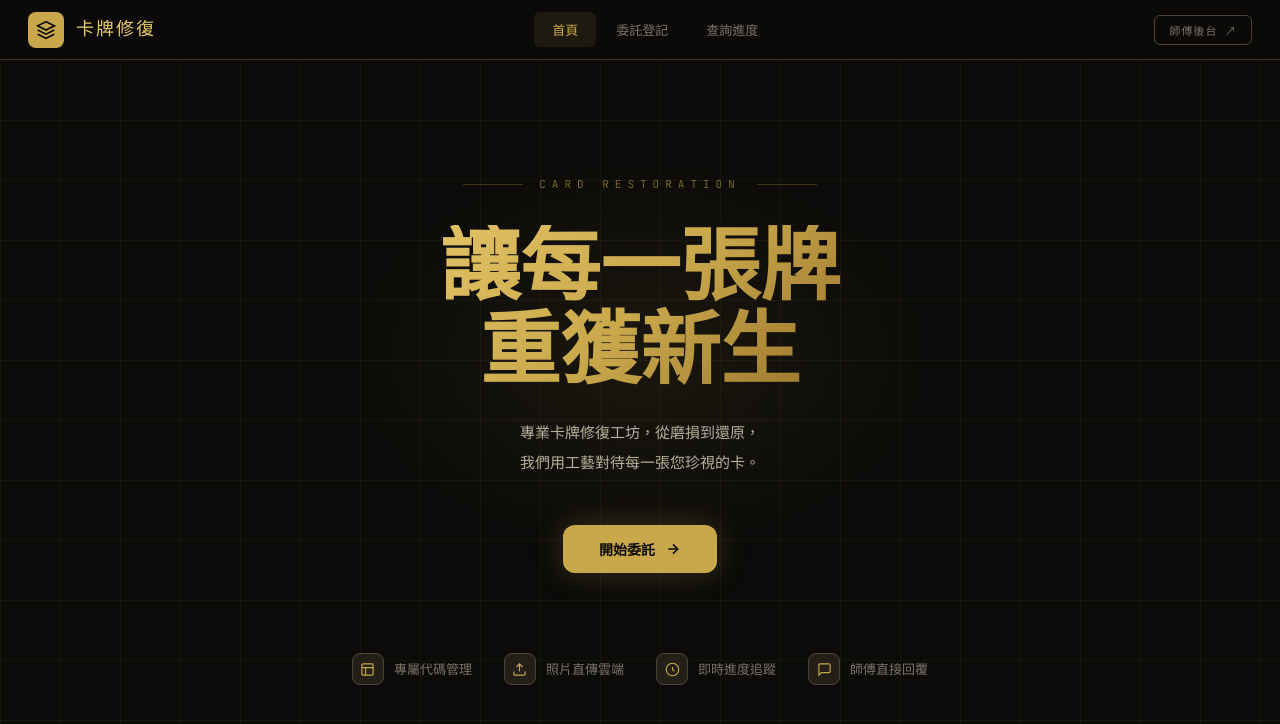
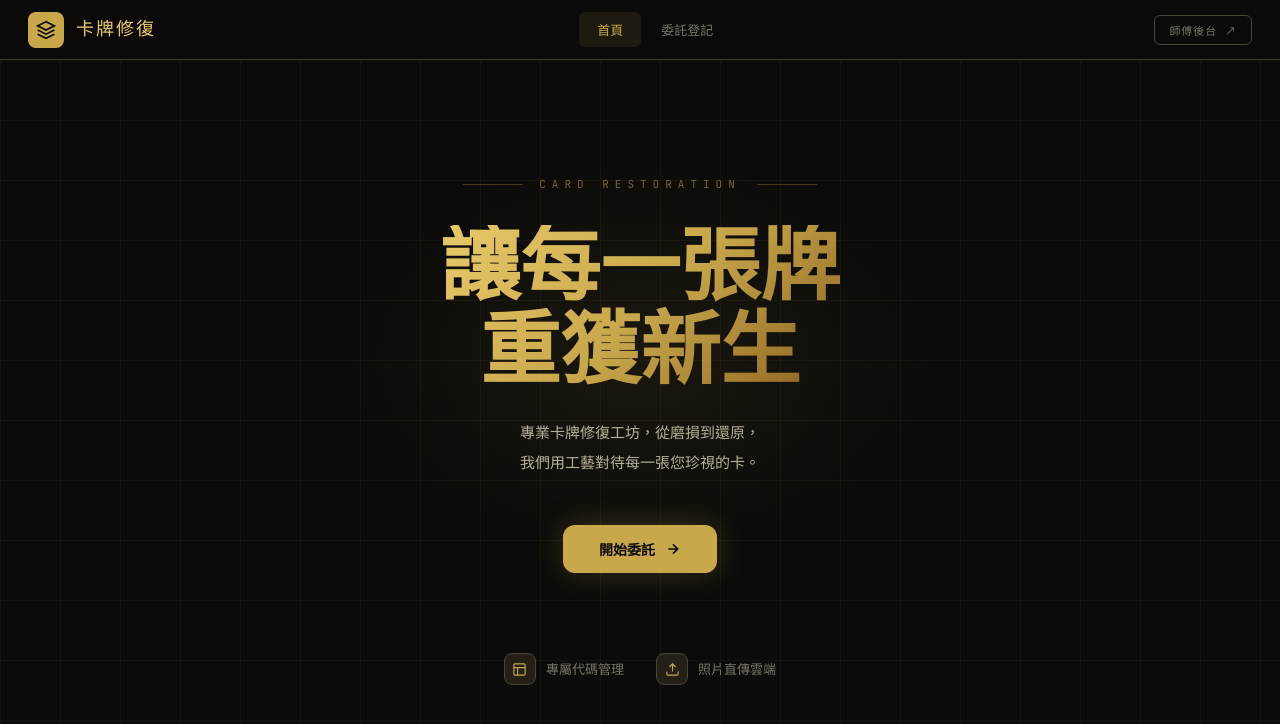
Before and after one commit to ko99887766-beep/card-restoration, a plain HTML site: page index.html in a window 1280 px wide. Drawn offline with Linux system fonts and the light colour scheme; a web font is replaced by a local one.

Commit message:
Add files via upload

```diff
--- a/index.html
+++ b/index.html
@@ -186,7 +186,6 @@ textarea.inp{min-height:88px;resize:vertical}
   <nav class="nav-center">
     <button class="nav-tab on" id="tab-home"     onclick="go('home')">首頁</button>
     <button class="nav-tab"    id="tab-register" onclick="go('register')">委託登記</button>
-    <button class="nav-tab"    id="tab-lookup"   onclick="go('lookup')">查詢進度</button>
   </nav>
   <button class="nav-admin" onclick="go('admin')">師傅後台 ↗</button>
 </header>
@@ -207,8 +206,6 @@ textarea.inp{min-height:88px;resize:vertical}
       <div class="hero-feats">
         <div class="feat"><div class="feat-ic"><svg viewBox="0 0 24 24"><rect x="3" y="3" width="18" height="18" rx="2"/><path d="M3 9h18M9 21V9"/></svg></div><span>專屬代碼管理</span></div>
         <div class="feat"><div class="feat-ic"><svg viewBox="0 0 24 24"><path d="M21 15v4a2 2 0 01-2 2H5a2 2 0 01-2-2v-4"/><polyline points="17 8 12 3 7 8"/><line x1="12" y1="3" x2="12" y2="15"/></svg></div><span>照片直傳雲端</span></div>
-        <div class="feat"><div class="feat-ic"><svg viewBox="0 0 24 24"><circle cx="12" cy="12" r="10"/><path d="M12 8v4l3 3"/></svg></div><span>即時進度追蹤</span></div>
-        <div class="feat"><div class="feat-ic"><svg viewBox="0 0 24 24"><path d="M21 15a2 2 0 01-2 2H7l-4 4V5a2 2 0 012-2h14a2 2 0 012 2z"/></svg></div><span>師傅直接回覆</span></div>
       </div>
     </div>
   </div>
```
